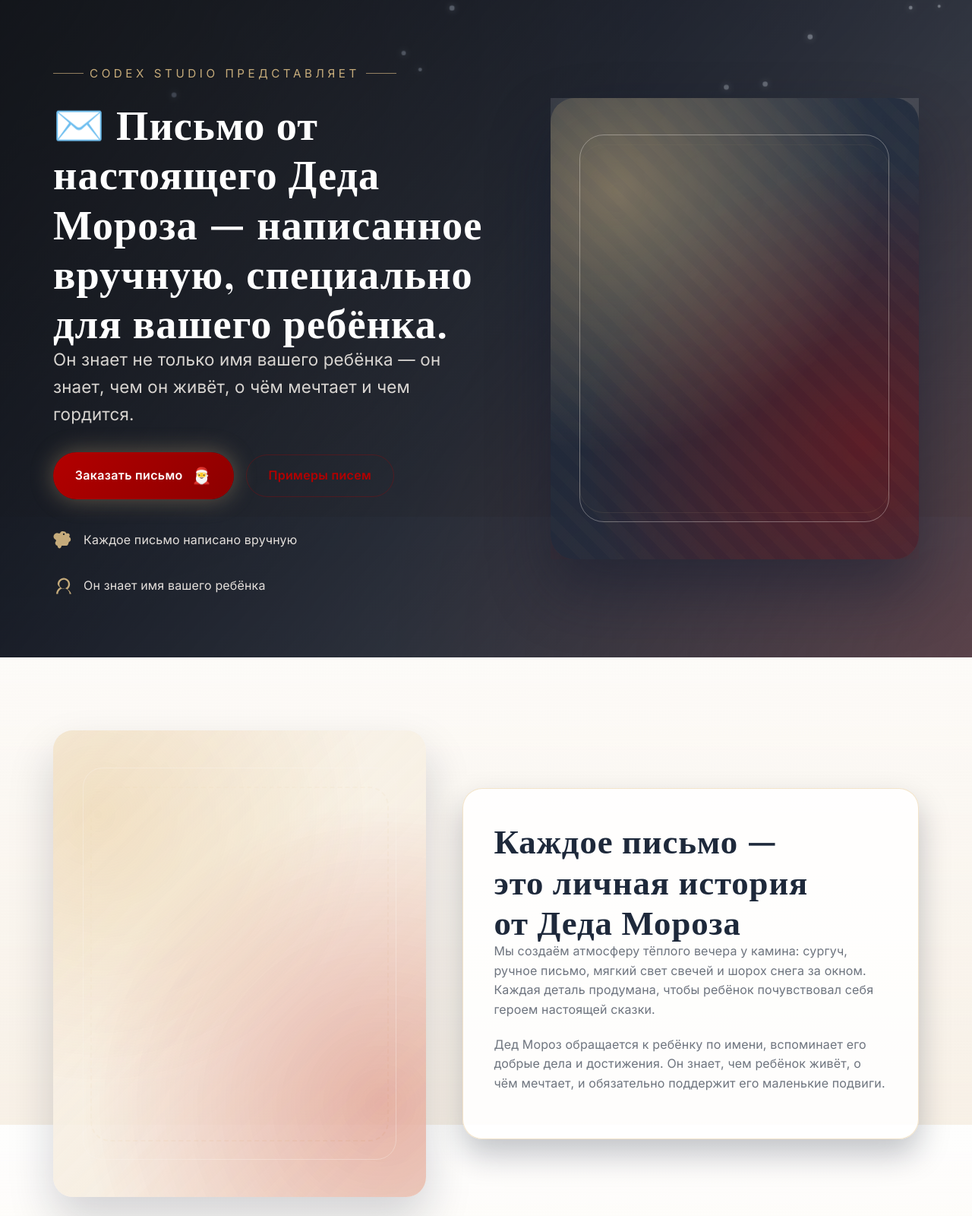
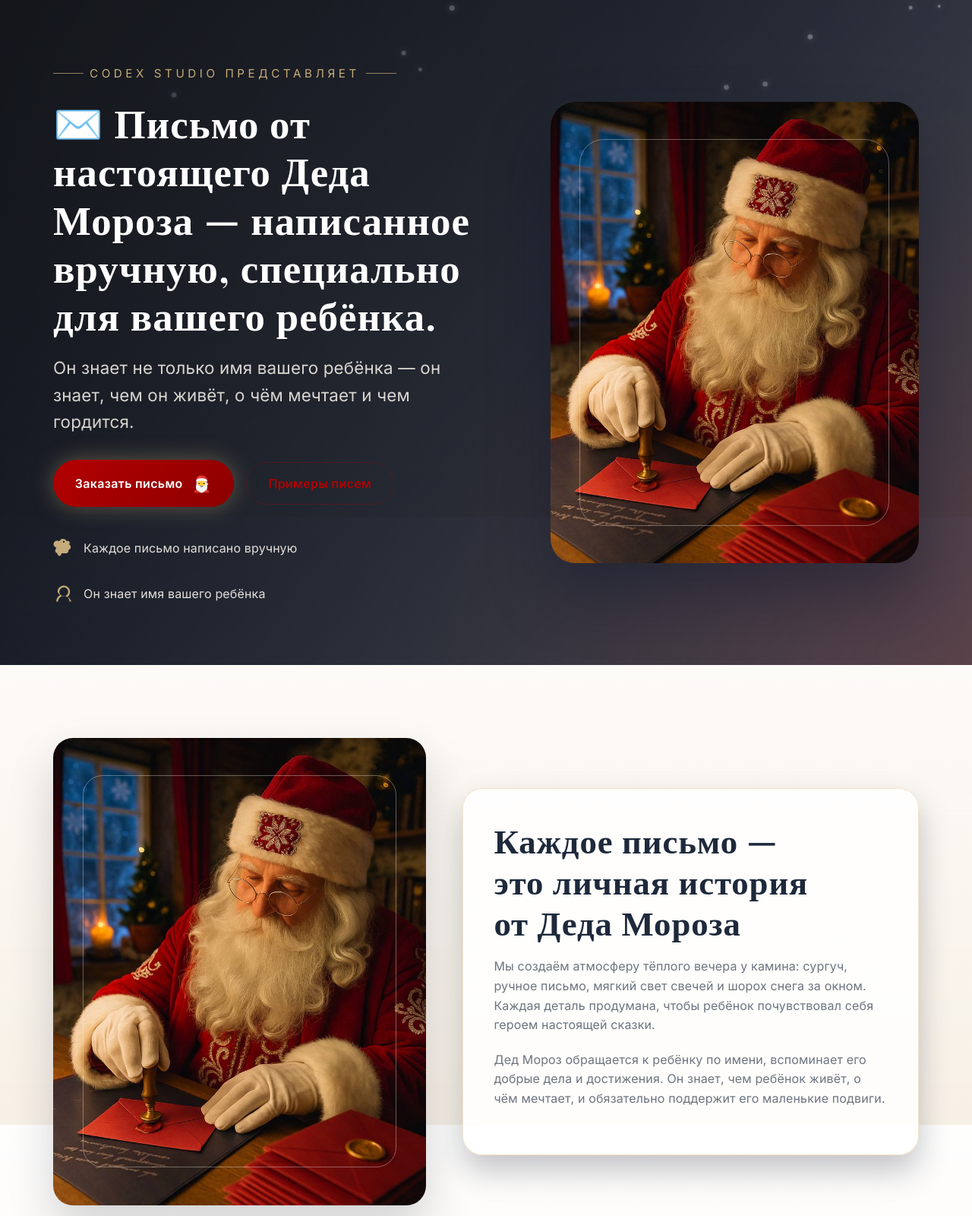
Before and after one commit to larrycook279-netizen/newyear2025, a website: page index.html in a window 1280 px wide. Shown: the part 120-1720 px from the top of the page at 76% size. Drawn offline with nearby package versions, Linux system fonts and the light colour scheme.

Commit message:
правки

```diff
--- a/index.html
+++ b/index.html
@@ -88,7 +88,9 @@
               </div>
             </div>
             <div class="hero__visual reveal">
-              <div class="media media--hero" role="img" aria-label="Дед Мороз пишет письмо у камина"></div>
+              <div class="media media--hero" role="img" aria-label="Дед Мороз пишет письмо у камина">
+                <img src="dist/img/ded-front1.jpg" alt="">
+              </div>
             </div>
           </div>
         </section>
@@ -96,7 +98,9 @@
         <section class="about anchor-offset" id="about">
           <div class="about__content">
             <div class="about__media reveal">
-              <div class="media media--about" role="img" aria-label="Письмо от Деда Мороза с сургучом"></div>
+              <div class="media media--about" role="img" aria-label="Письмо от Деда Мороза с сургучом">
+                 <img src="dist/img/ded-front1.jpg" alt="">
+              </div>
             </div>
             <div class="about__text reveal">
               <h2>Каждое письмо — это личная история от Деда Мороза</h2>
```
Also changed, not shown: dist/css/main.css, dist/img/ded-front1.jpg (added), src/scss/main.scss (line endings or trailing spaces).
